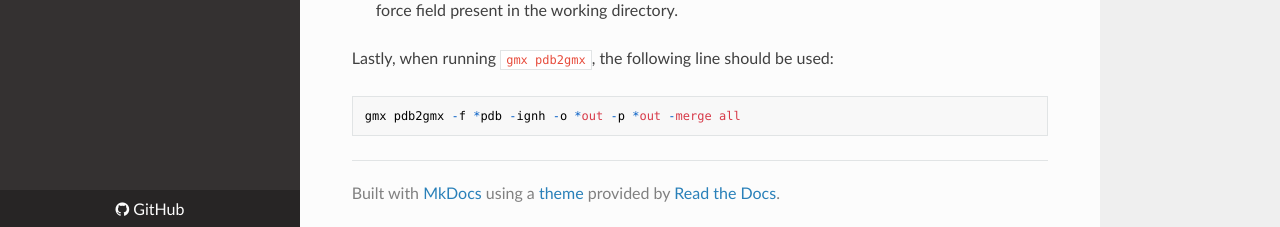
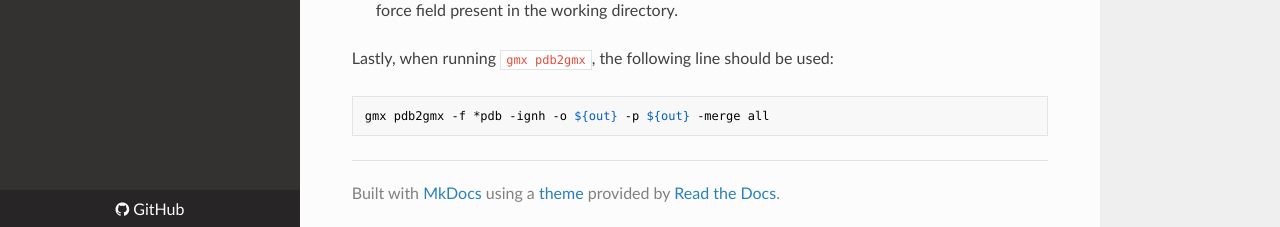
Before and after one commit to BioKT/ResDocs, an MkDocs documentation site: the page built from docs/MCPB.py/force-field-editting.md, in a window 1280 px wide and 900 px high, scrolled down 1790 px. Shown: the part 670-897 px from the top of the window. Built offline with MkDocs 1.6.1, drawn with Linux system fonts in a browser that asks for light colours; nearby versions of some CDN libraries.

````diff
--- a/docs/MCPB.py/force-field-editting.md
+++ b/docs/MCPB.py/force-field-editting.md
@@ -117,5 +117,5 @@ working directory.
 Lastly, when running `gmx pdb2gmx`, the following line should be used:
 
 ```
-gmx pdb2gmx -f *pdb -ignh -o *out -p *out -merge all
+gmx pdb2gmx -f *pdb -ignh -o ${out} -p ${out} -merge all
 ```
````
